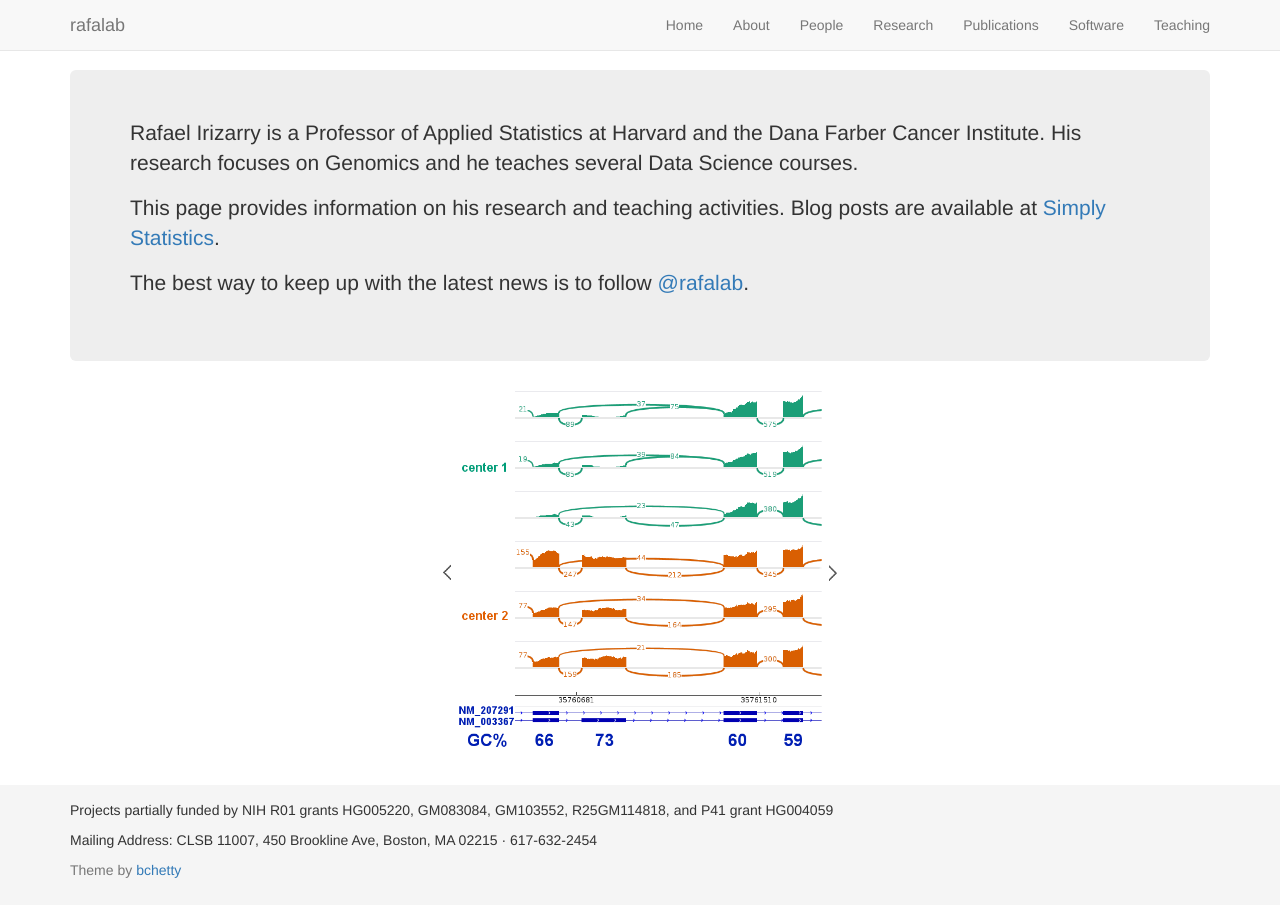
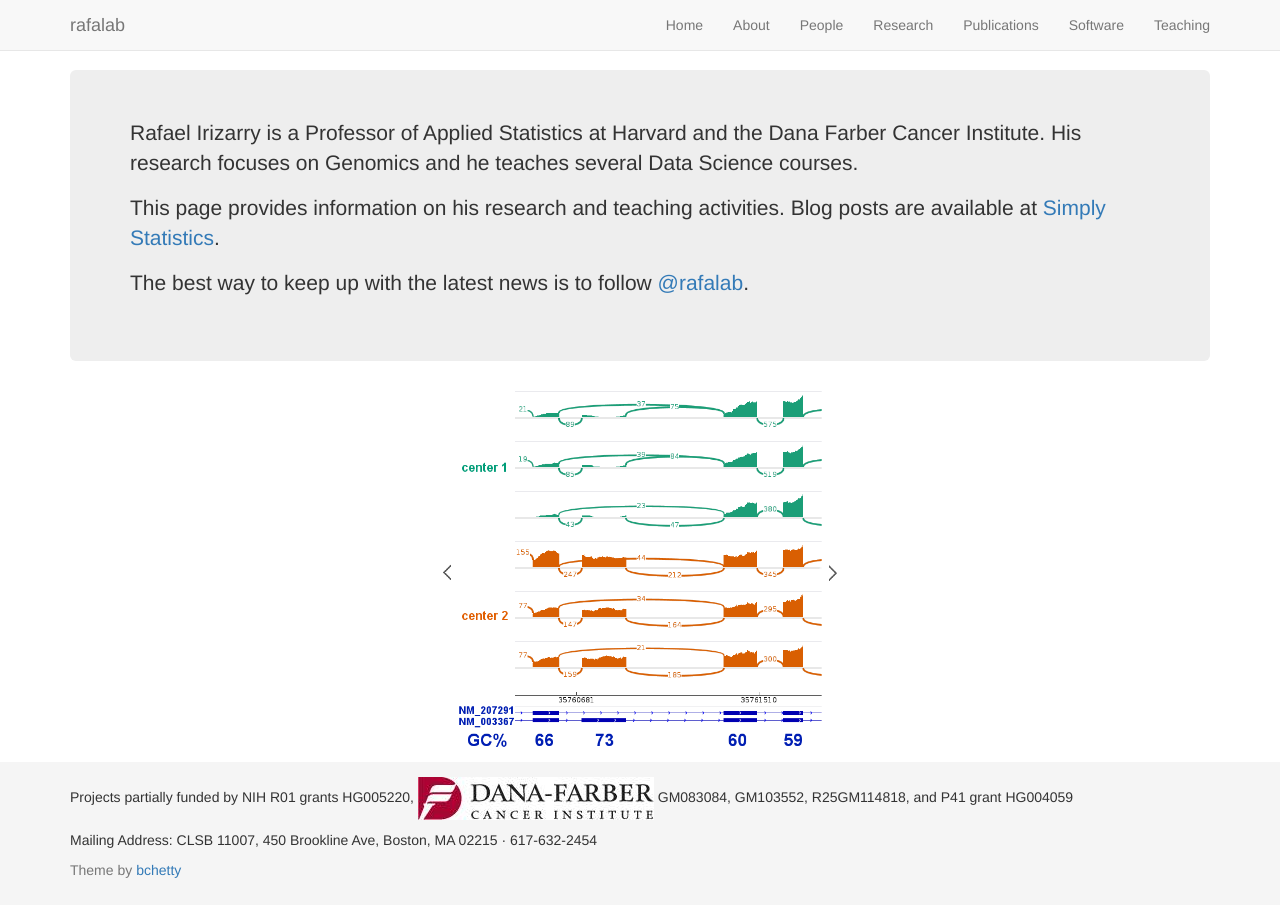
Before and after one commit to rafalab/rafalab.github.io, a Jekyll site: the page built from index.html, in a window 1280 px wide. Built offline with Jekyll 4.4.1, drawn with Linux system fonts in a browser that asks for light colours; nearby versions of some CDN libraries; the list of posts is cut into pages by our own code.

Commit message:
Update footer.html

```diff
--- a/_includes/footer.html
+++ b/_includes/footer.html
@@ -2,7 +2,7 @@
   <div class="container footerBox">
     <p>
     Projects partially funded by NIH R01 grants
-  HG005220, GM083084, GM103552, R25GM114818, and P41 grant
+  HG005220, <img data-u="image" src="assets/img/DFimgFooter.jpg" style=”position:absolute” /> GM083084, GM103552, R25GM114818, and P41 grant
   HG004059
 <p> Mailing Address: CLSB 11007, 450 Brookline Ave, Boston, MA 02215 &middot;
   617-632-2454 </p>
```
